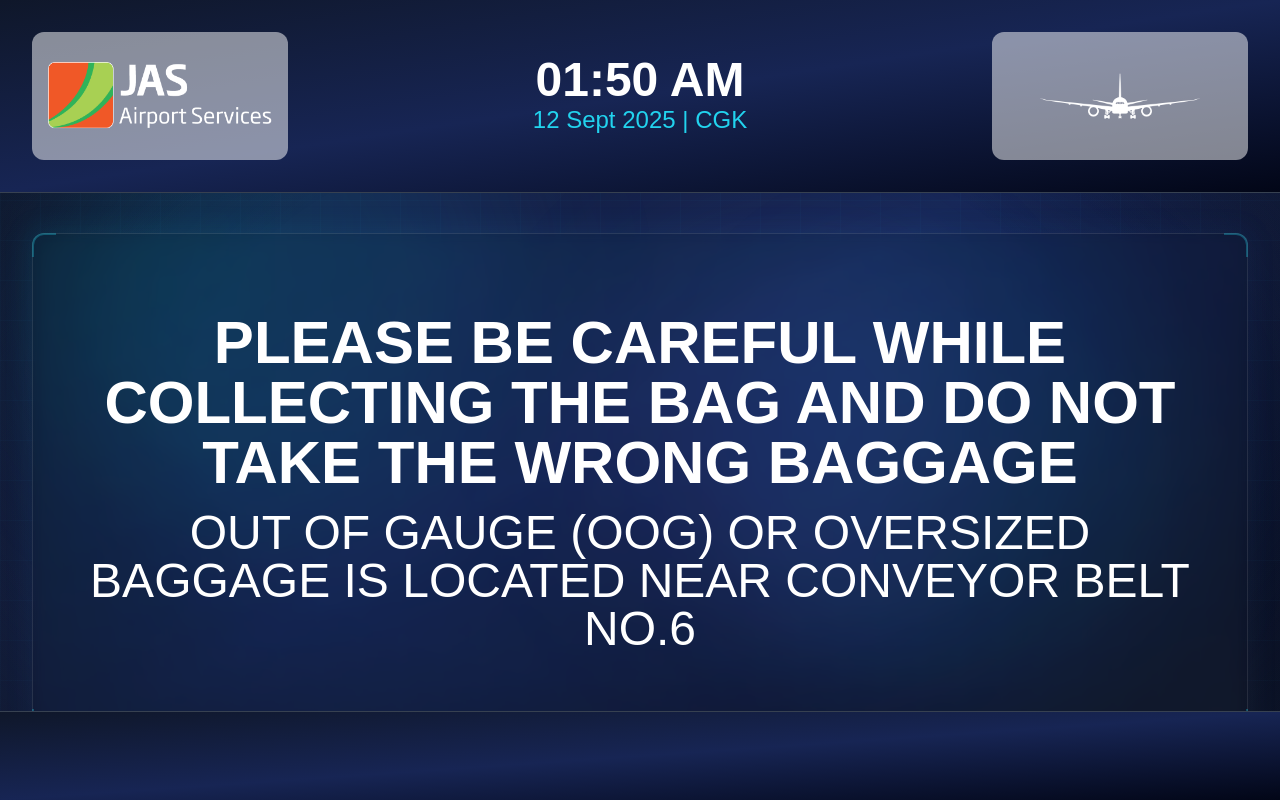
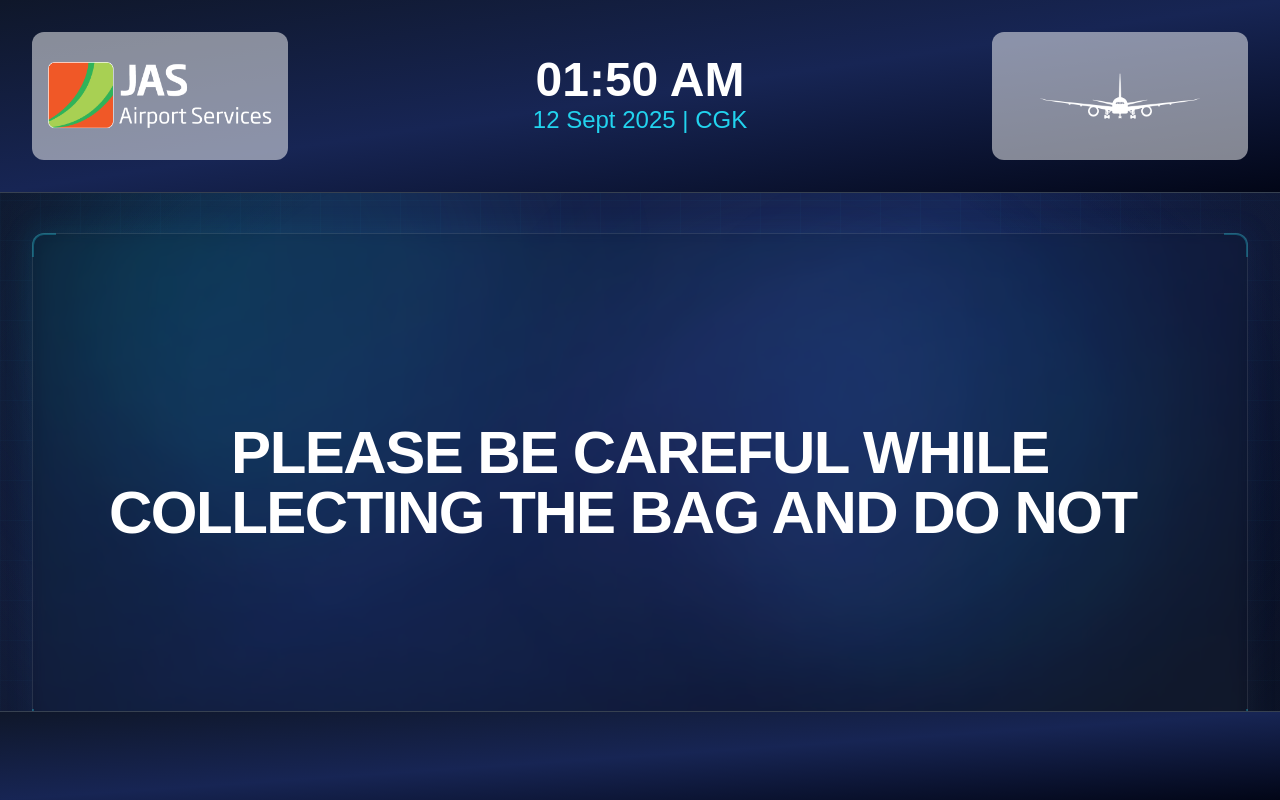
Before and after one commit to viedsaditya/pagingname, a Next.js app: page /display in a window 1280 px wide. Built offline with nearby package versions, Linux system fonts and the light colour scheme.

Commit message:
Update animation text

```diff
--- /dev/null
+++ b/app/components/TextType.tsx
@@ -0,0 +1,194 @@
+'use client';
+
+import { ElementType, useEffect, useRef, useState, createElement, useMemo, useCallback } from 'react';
+import { gsap } from 'gsap';
+
+interface TextTypeProps {
+  className?: string;
+  showCursor?: boolean;
+  hideCursorWhileTyping?: boolean;
+  cursorCharacter?: string | React.ReactNode;
+  cursorBlinkDuration?: number;
+  cursorClassName?: string;
+  text: string | string[];
+  as?: ElementType;
+  typingSpeed?: number;
+  initialDelay?: number;
+  pauseDuration?: number;
+  deletingSpeed?: number;
+  loop?: boolean;
+  textColors?: string[];
+  variableSpeed?: { min: number; max: number };
+  onSentenceComplete?: (sentence: string, index: number) => void;
+  startOnVisible?: boolean;
+  reverseMode?: boolean;
+}
+
+const TextType = ({
+  text,
+  as: Component = 'div',
+  typingSpeed = 50,
+  initialDelay = 0,
+  pauseDuration = 2000,
+  deletingSpeed = 30,
+  loop = true,
+  className = '',
+  showCursor = true,
+  hideCursorWhileTyping = false,
+  cursorCharacter = '|',
+  cursorClassName = '',
+  cursorBlinkDuration = 0.5,
+  textColors = [],
+  variableSpeed,
+  onSentenceComplete,
+  startOnVisible = false,
+  reverseMode = false,
+  ...props
+}: TextTypeProps & React.HTMLAttributes<HTMLElement>) => {
+  const [displayedText, setDisplayedText] = useState('');
+  const [currentCharIndex, setCurrentCharIndex] = useState(0);
+  const [isDeleting, setIsDeleting] = useState(false);
+  const [currentTextIndex, setCurrentTextIndex] = useState(0);
+  const [isVisible, setIsVisible] = useState(!startOnVisible);
+  const cursorRef = useRef<HTMLSpanElement>(null);
+  const containerRef = useRef<HTMLElement>(null);
+
+  const textArray = useMemo(() => (Array.isArray(text) ? text : [text]), [text]);
+
+  const getRandomSpeed = useCallback(() => {
+    if (!variableSpeed) return typingSpeed;
+    const { min, max } = variableSpeed;
+    return Math.random() * (max - min) + min;
+  }, [variableSpeed, typingSpeed]);
+
+  const getCurrentTextColor = () => {
+    if (textColors.length === 0) return '#ffffff';
+    return textColors[currentTextIndex % textColors.length];
+  };
+
+  useEffect(() => {
+    if (!startOnVisible || !containerRef.current) return;
+
+    const observer = new IntersectionObserver(
+      entries => {
+        entries.forEach(entry => {
+          if (entry.isIntersecting) {
+            setIsVisible(true);
+          }
+        });
+      },
+      { threshold: 0.1 }
+    );
+
+    observer.observe(containerRef.current);
+    return () => observer.disconnect();
+  }, [startOnVisible]);
+
+  useEffect(() => {
+    if (showCursor && cursorRef.current) {
+      gsap.set(cursorRef.current, { opacity: 1 });
+      gsap.to(cursorRef.current, {
+        opacity: 0,
+        duration: cursorBlinkDuration,
+        repeat: -1,
+        yoyo: true,
+        ease: 'power2.inOut'
+      });
+    }
+  }, [showCursor, cursorBlinkDuration]);
+
+  useEffect(() => {
+    if (!isVisible) return;
+
+    let timeout: NodeJS.Timeout;
+
+    const currentText = textArray[currentTextIndex];
+    const processedText = reverseMode ? currentText.split('').reverse().join('') : currentText;
+
+    const executeTypingAnimation = () => {
+      if (isDeleting) {
+        if (displayedText === '') {
+          setIsDeleting(false);
+          if (currentTextIndex === textArray.length - 1 && !loop) {
+            return;
+          }
+
+          if (onSentenceComplete) {
+            onSentenceComplete(textArray[currentTextIndex], currentTextIndex);
+          }
+
+          setCurrentTextIndex(prev => (prev + 1) % textArray.length);
+          setCurrentCharIndex(0);
+          timeout = setTimeout(() => {}, pauseDuration);
+        } else {
+          timeout = setTimeout(() => {
+            setDisplayedText(prev => prev.slice(0, -1));
+          }, deletingSpeed);
+        }
+      } else {
+        if (currentCharIndex < processedText.length) {
+          timeout = setTimeout(
+            () => {
+              setDisplayedText(prev => prev + processedText[currentCharIndex]);
+              setCurrentCharIndex(prev => prev + 1);
+            },
+            variableSpeed ? getRandomSpeed() : typingSpeed
+          );
+        } else if (textArray.length > 1) {
+          timeout = setTimeout(() => {
+            setIsDeleting(true);
+          }, pauseDuration);
+        }
+      }
+    };
+
+    if (currentCharIndex === 0 && !isDeleting && displayedText === '') {
+      timeout = setTimeout(executeTypingAnimation, initialDelay);
+    } else {
+      executeTypingAnimation();
+    }
+
+    return () => clearTimeout(timeout);
+  }, [
+    currentCharIndex,
+    displayedText,
+    isDeleting,
+    typingSpeed,
+    deletingSpeed,
+    pauseDuration,
+    textArray,
+    currentTextIndex,
+    loop,
+    initialDelay,
+    isVisible,
+    reverseMode,
+    variableSpeed,
+    getRandomSpeed,
+    onSentenceComplete
+  ]);
+
+  const shouldHideCursor =
+    hideCursorWhileTyping && (currentCharIndex < textArray[currentTextIndex].length || isDeleting);
+
+  return createElement(
+    Component,
+    {
+      ref: containerRef,
+      className: `inline-block whitespace-pre-wrap tracking-tight ${className}`,
+      ...props
+    },
+    <span className="inline" style={{ color: getCurrentTextColor() }}>
+      {displayedText}
+    </span>,
+    showCursor && (
+      <span
+        ref={cursorRef}
+        className={`ml-1 inline-block opacity-100 ${shouldHideCursor ? 'hidden' : ''} ${cursorClassName}`}
+      >
+        {cursorCharacter}
+      </span>
+    )
+  );
+};
+
+export default TextType;
--- a/app/display/page.tsx
+++ b/app/display/page.tsx
@@ -7,6 +7,7 @@
 import { getPagings } from "../utils/api";
 
 import ClientOnly from "../components/ClientOnly";
+import TextType from "../components/TextType";
 
 function PagingScreenContent() {
   const searchParams = useSearchParams();
@@ -348,20 +349,30 @@
             ) : (
               <div className="flex flex-col items-center justify-center flex-1 text-white text-center min-h-[400px] my-auto mt-30">
                 {freeText ? (
-                  <p className="text-6xl font-bold text-white whitespace-pre-line">
-                    {freeText}
-                  </p>
+                  <TextType
+                    text={freeText}
+                    typingSpeed={120}
+                    pauseDuration={3000}
+                    deletingSpeed={60}
+                    showCursor={true}
+                    cursorCharacter="|"
+                    loop={true}
+                    className="text-6xl font-bold text-white whitespace-pre-line"
+                  />
                 ) : (
-                  <>
-                    <p className="text-6xl font-bold mb-4">
-                      PLEASE BE CAREFUL WHILE COLLECTING THE BAG AND DO NOT TAKE
-                      THE WRONG BAGGAGE
-                    </p>
-                    <p className="text-5xl">
-                      OUT OF GAUGE (OOG) OR OVERSIZED BAGGAGE IS LOCATED NEAR
-                      CONVEYOR BELT NO.6
-                    </p>
-                  </>
+                  <TextType
+                    text={[
+                      "PLEASE BE CAREFUL WHILE COLLECTING THE BAG AND DO NOT TAKE THE WRONG BAGGAGE",
+                      "OUT OF GAUGE (OOG) OR OVERSIZED BAGGAGE IS LOCATED NEAR CONVEYOR BELT NO.6"
+                    ]}
+                    typingSpeed={100}
+                    pauseDuration={3000}
+                    deletingSpeed={50}
+                    showCursor={true}
+                    cursorCharacter="|"
+                    loop={true}
+                    className="text-6xl font-bold"
+                  />
                 )}
               </div>
             )}
--- a/package.json
+++ b/package.json
@@ -17,6 +17,7 @@
     "axios": "^1.7.9",
     "dotenv": "^16.4.7",
     "framer-motion": "^12.23.12",
+    "gsap": "^3.13.0",
     "js-cookie": "^3.0.5",
     "mysql2": "^3.14.5",
     "next": "^15.1.4",
```
Also changed, not shown: 1 other file (tests, documents, lock files or other folders).
